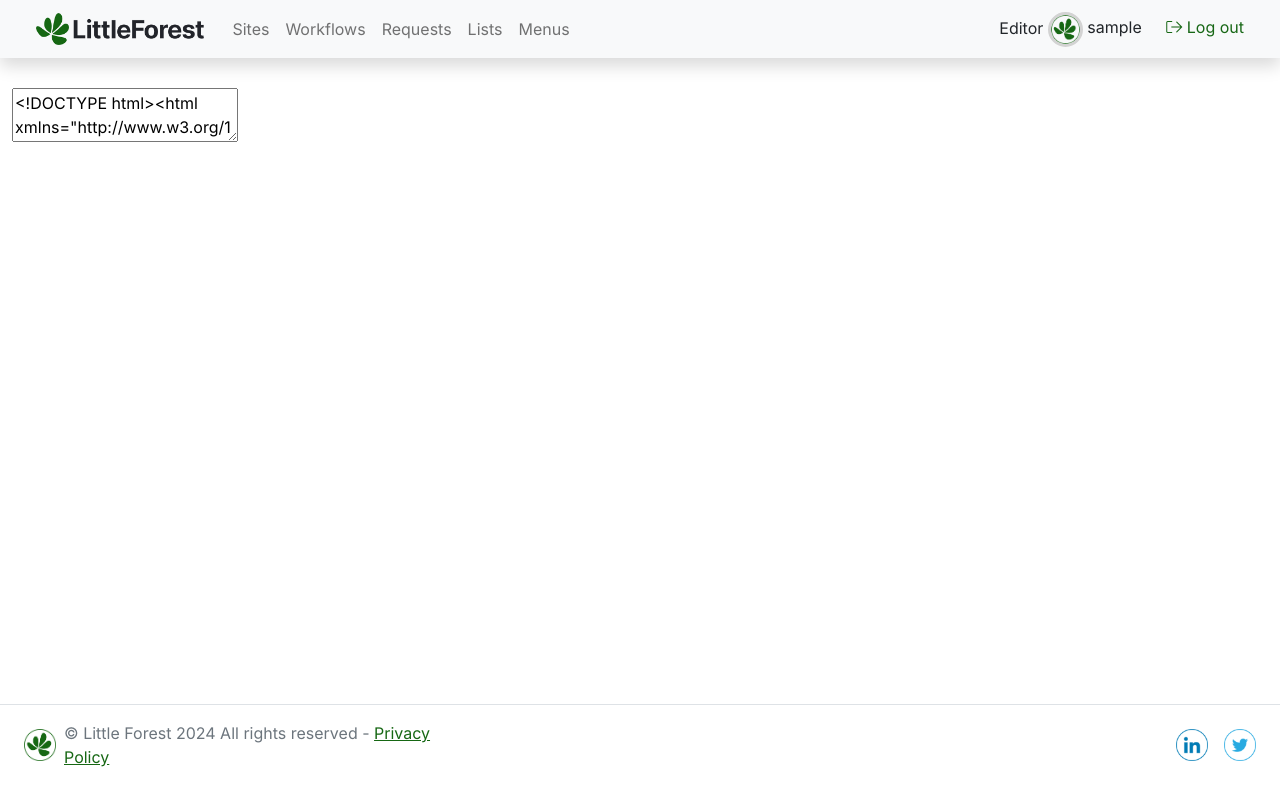
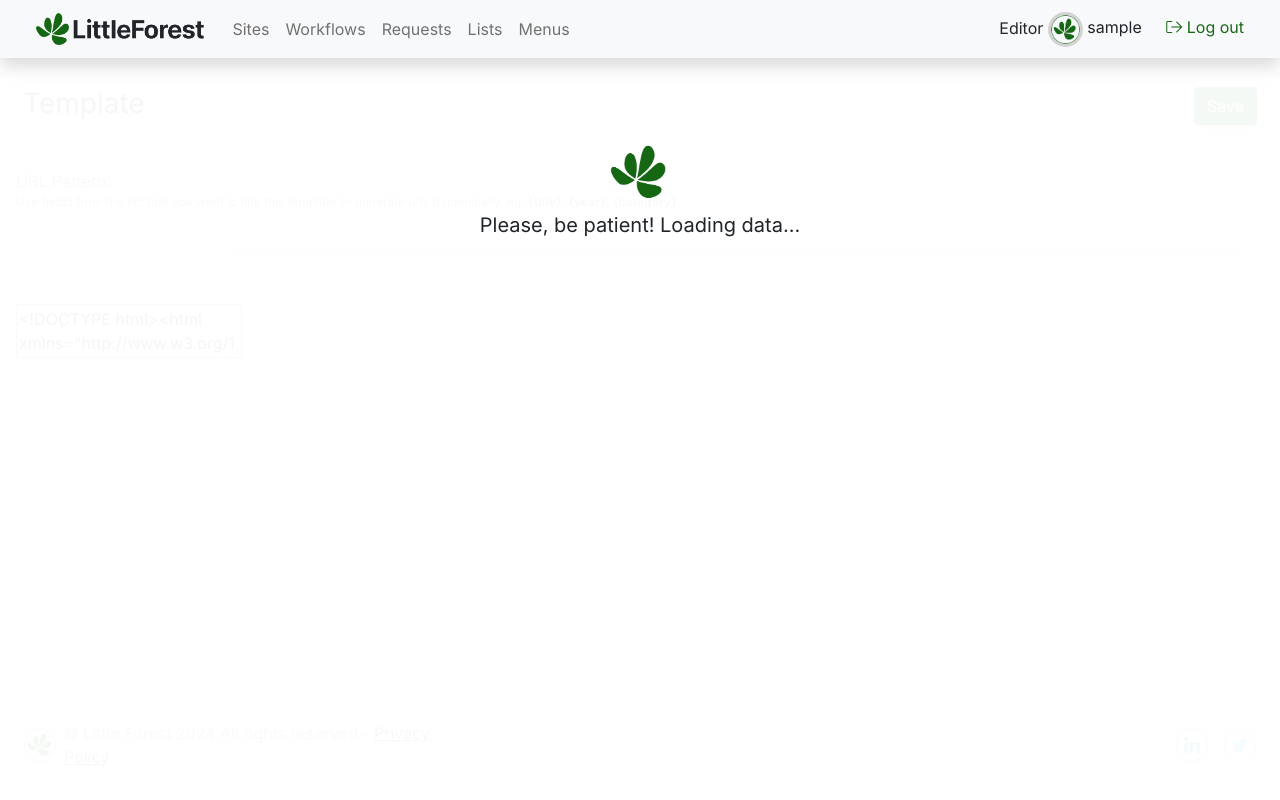
Before and after one commit to littleforestweb/leaf, a Flask app: template leaf/templates/template_editor.html in a window 1280 px wide. Run offline with Flask 3, Linux system fonts and the light colour scheme; the template is opened without the code that fills it: most values are stand-ins (such as "Sample title", 1, 10 or a date in 2020); parts of the project's set-up code (start-up, migrations or seed data) failed here and were passed over; some libraries are stand-ins or nearby versions.

Commit message:
Fix to managing templates

```diff
--- a/leaf/static/js/template_editor.js
+++ b/leaf/static/js/template_editor.js
@@ -6,13 +6,13 @@
 async function save_template() {
   // Get HTML Code
   let sourceCode = CKEDITOR.instances.htmlCode.getData();
-
   return $.ajax({
     type: "POST",
     url: "/api/templates/save",
     data: {
     	"data": sourceCode,
-    	"template_id": template_id
+    	"template_id": template_id,
+      "template_url_pattern": document.getElementById("s-template_location").value
     },
     success: function (entry) {
       $('#savedNotification').toast('show');
@@ -88,7 +88,7 @@ window.addEventListener('DOMContentLoaded', async function main() {
 
   // Load page html code
   let data = await $.get("/api/templates/get_template_id/" + accountId + "/" + template_id, function (htmlContent) {
-      return htmlContent;
+    return htmlContent;
   });
 
   // Find if page has carousel
@@ -215,6 +215,17 @@ window.addEventListener('DOMContentLoaded', async function main() {
     embed_provider: '//ckeditor.iframe.ly/api/oembed?url={url}&callback={callback}'
   });
 
+  await get_template_by_id(template_id);
+
   // Remove loadingBg
   $(".loadingBg").removeClass("show");
 });
+
+async function get_template_by_id(template_id) {
+  let jsonAllTemplate = await $.get("/api/get_template_by_id/" + accountId + "/" + template_id, function (result) {
+    return result;
+  });
+  jsonAllTemplate = jsonAllTemplate.columns;
+
+  document.getElementById("s-template_location").value = jsonAllTemplate[0][3];
+}
--- a/leaf/templates/template_editor.html
+++ b/leaf/templates/template_editor.html
@@ -17,9 +17,26 @@
 
     <link href="/static/css/editor.css" rel="stylesheet">
 
-    <!-- CODE IFRAME -->
-    <div id="mainCodeDiv" class="iframe-container">
-        <textarea id="htmlCode"></textarea>
+    <div class="card-body">
+        <div class="header-1">
+            <h3 class="pull-left">Template <span id="template_name"></span></h3>
+            <div class="pull-right header-btns">
+                <input type="button" class="btn btn-success" name="s-edit-template" id="s-edit-template" value="Save" onclick="save_template()" />
+            </div>
+        </div>
+
+        <div class="row">
+            <div class="form-group col-md-12">
+                <label for="s-template_location" class="col-form-label">URL Pattern: <span class="tip">Use fields from the list that you want to link this template to generate urls dynamically. eg. <strong>{title}</strong>, <strong>{year}</strong>, <strong>{category}</strong>.</span></span></label>
+                <input type="text" class="form-control" name="s-template_location" id="s-template_location" value="" onkeyup="sanitizeInput(event)">
+            </div>
+
+            <div class="form-group col-md-12">
+                <div id="mainCodeDiv" class="iframe-container">
+                    <textarea id="htmlCode"></textarea>
+                </div>
+            </div>
+        </div>
     </div>
 
 {% endblock %}
```
Also changed, not shown: leaf/lists/models.py (+6 -5 lines), leaf/template_editor/models.py (+4 -3 lines).
